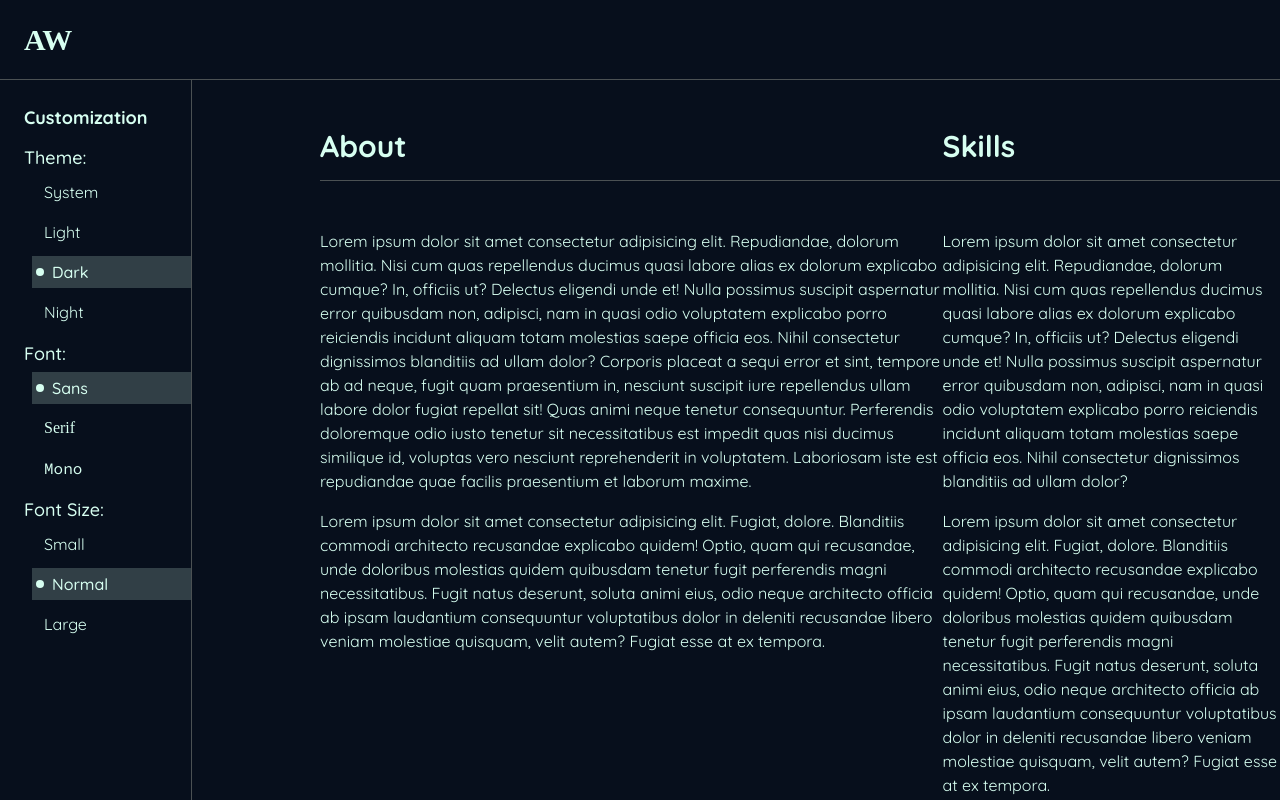
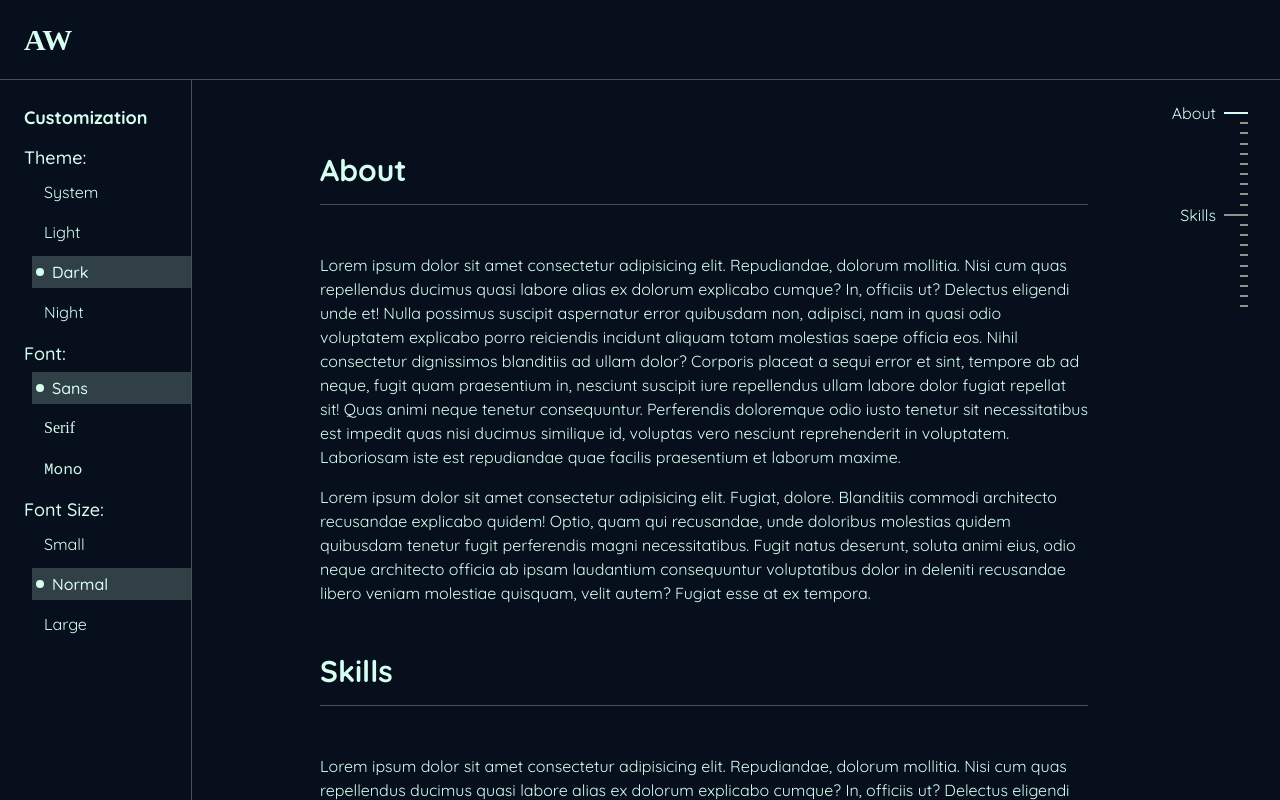
Before and after one commit to AtanasovCode/atanasov-wiki, a React (Vite) app: page /articles/1/1 in a window 1280 px wide. Shown: the top 800 px of the page. Built offline with nearby package versions, Linux system fonts and the light colour scheme; a web font is replaced by a local one.

Commit message:
implement reusable article page

```diff
--- a/src/components/main/MainBody.tsx
+++ b/src/components/main/MainBody.tsx
@@ -1,22 +1,28 @@
 import Heading from "../text-elements/Heading";
-
-import { myInfo } from "../../articles/articles";
+import type { ArticleContentTypes } from "../../types/articleTypes";
 
 
-const MainBody = () => {
+interface MainBodyProps {
+    currentArticle: ArticleContentTypes[]
+}
+
+
+const MainBody = ({
+    currentArticle,
+}: MainBodyProps) => {
     return (
         <div
             className="
                 w-3xl py-6 text-body animate-slide-into-view"
         >
             {
-                myInfo.map((data) => {
+                currentArticle?.map((data) => {
                     return (
                         <div>
-                            <Heading id={data.id}>
-                                {data.title}
+                            <Heading id={data.sectionId}>
+                                {data.sectionTitle}
                             </Heading>
-                            {data.content}
+                            {data.paragraphs}
                         </div>
                     );
                 })
--- a/src/components/navigation/NavigationPanel.tsx
+++ b/src/components/navigation/NavigationPanel.tsx
@@ -1,23 +1,17 @@
-import { useEffect, useState } from "react"
+import { useState } from "react"
 import { useWikiStore } from "../../useWikiStore"
+import type { ArticleContentTypes } from "../../types/articleTypes"
 
 import RulerLines from "./RulerLines"
 
-interface SectionProps {
-    id: string
-    title: string
-    content: React.ReactNode
+interface NavigationPanelProps {
+    article: ArticleContentTypes[]
 }
-
-interface NavigationPanelProps {
-    sections: SectionProps[]
-}
-
 
 const HEIGHT_RATIO: number = 4.5
 
 const NavigationPanel = ({
-    sections
+    article
 }: NavigationPanelProps) => {
 
     const { websiteHeight } = useWikiStore()
@@ -40,7 +34,7 @@ const NavigationPanel = ({
             className={`mr-8 mt-8 sticky top-8 transition-all duration-500`}
             style={{ height: `${panelHeight}px` }}
         >
-            <RulerLines sections={sections} />
+            <RulerLines article={article} />
             <div
                 className="w-6 h-0.5 bg-text absolute right-0"
                 style={{ top: `${rulerScrollPosition}px` }}
--- a/src/components/navigation/RulerLines.tsx
+++ b/src/components/navigation/RulerLines.tsx
@@ -1,35 +1,29 @@
-
-interface SectionProps {
-    id: string
-    title: string
-    content: React.ReactNode
-}
+import type { ArticleContentTypes } from "../../types/articleTypes"
 
 interface RulerLinesProps {
-    sections: SectionProps[]
+    article: ArticleContentTypes[]
 }
 
 
 
 
 const RulerLines = ({
-    sections,
+    article,
 }: RulerLinesProps) => {
-
     const lines = []
 
-    for (let i = 0; i < sections.length * 10; i++) {
+    for (let i = 0; i < article.length * 10; i++) {
         if (i % 10 === 0) {
             const sectionIndex = i / 10
 
-            if (sectionIndex < sections.length) {
+            if (sectionIndex < article.length) {
                 lines.push(
                     <div
                         key={i}
                         className="w-full h-0.5 flex items-center justify-end gap-2"
                     >
                         <div className="whitespace-nowrap">
-                            {sections[sectionIndex].title}
+                            {article[sectionIndex].sectionTitle}
                         </div>
                         <div className="w-6 h-0.5 bg-secondary"></div>
                     </div>
--- a/src/pages/ArticlePage.tsx
+++ b/src/pages/ArticlePage.tsx
@@ -1,9 +1,9 @@
 import { useState, useEffect } from "react";
 import { useParams } from "react-router-dom";
-import Heading from "../components/text-elements/Heading";
+import type { ArticleContentTypes } from "../types/articleTypes";
 
-// import MainBody from "../components/main/MainBody";
-// import NavigationPanel from "../components/navigation/NavigationPanel";
+import MainBody from "../components/main/MainBody";
+import NavigationPanel from "../components/navigation/NavigationPanel";
 
 
 import allArticles from "../articles/articles";
@@ -12,14 +12,14 @@ const ArticlePage = () => {
 
     const { id, name } = useParams()
 
-    const [currentArticle, setCurrentArticle] = useState<any>();
+    const [currentArticle, setCurrentArticle] = useState<ArticleContentTypes[]>([]);
 
     useEffect(() => {
 
         const parsedID: number = parseInt(id ?? "")
 
         allArticles.map((a) => {
-            if(a.id === parsedID) {
+            if (a.id === parsedID) {
                 setCurrentArticle(a.content)
             }
         })
@@ -27,20 +27,8 @@ const ArticlePage = () => {
 
     return (
         <div className="w-full flex items-start justify-between">
-            {/* <MainBody />
-            <NavigationPanel sections={myInfo} /> */}
-            {
-                currentArticle?.map((article: any) => {
-                    return (
-                        <div>
-                            <Heading id={article.sectionId}>
-                                {article.sectionTitle}
-                            </Heading>
-                            {article.paragraphs}
-                        </div>
-                    );
-                })
-            }
+            <MainBody currentArticle={currentArticle} />
+            <NavigationPanel article={currentArticle} />
         </div>
     );
 }
```
